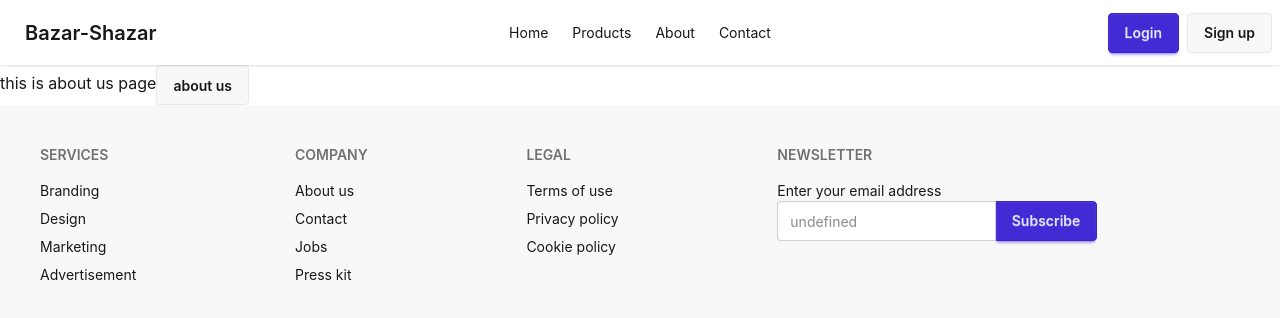
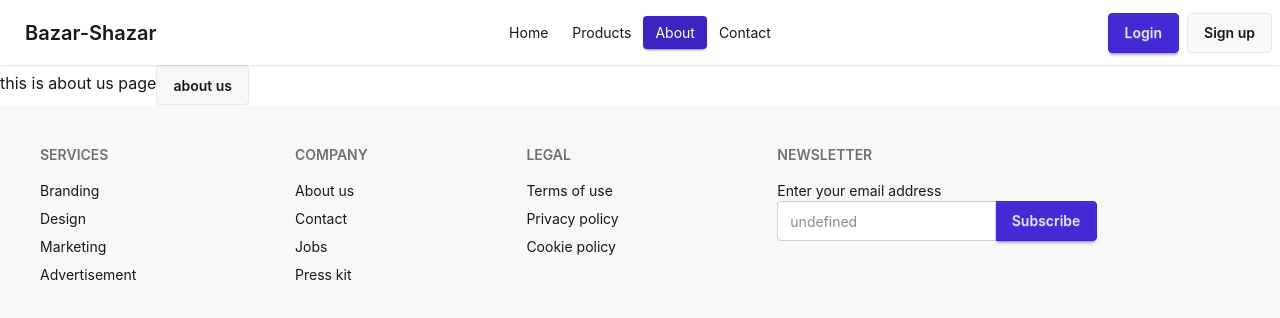
Before and after one commit to ARIJSAYEED/bazar-shazar-client, a React (Vite) app: page /about-us in a window 1280 px wide. Shown: the top 318 px of the page. Built offline with nearby package versions, Linux system fonts and the light colour scheme; no server answers.

Commit message:
small changes in css

```diff
--- a/src/components/reuseable-components/NavBar.jsx
+++ b/src/components/reuseable-components/NavBar.jsx
@@ -5,7 +5,7 @@ import {
   Show,
   useAuth,
 } from "@clerk/react";
-import { Link } from "react-router";
+import { Link, NavLink } from "react-router";
 
 const NavBar = () => {
   const { isSignedIn } = useAuth();
@@ -13,21 +13,21 @@ const NavBar = () => {
   const links = (
     <>
       <li>
-        <Link to="/">home</Link>
+        <NavLink to="/">home</NavLink>
       </li>
       <li>
-        <Link to="/products">products</Link>
+        <NavLink to="/products">products</NavLink>
       </li>
       {isSignedIn && (
         <li>
-          <Link to="/dashboard">dashboard</Link>
+          <NavLink to="/dashboard">dashboard</NavLink>
         </li>
       )}
       <li>
-        <Link to="/about-us">about</Link>
+        <NavLink to="/about-us">about</NavLink>
       </li>
       <li>
-        <Link to="/contact-us">contact</Link>
+        <NavLink to="/contact-us">contact</NavLink>
       </li>
     </>
   );
--- a/src/index.css
+++ b/src/index.css
@@ -1,2 +1,7 @@
 @import "tailwindcss";
 @plugin "daisyui";
+
+.active{
+    background: #3B25C1;
+    color: white;
+}
--- a/src/layouts/DashboardLayout.jsx
+++ b/src/layouts/DashboardLayout.jsx
@@ -1,4 +1,4 @@
-import { Link, Outlet } from "react-router";
+import { Link, NavLink, Outlet } from "react-router";
 import { MdCreateNewFolder, MdFeaturedPlayList } from "react-icons/md";
 
 const DashboardLayout = () => {
@@ -53,7 +53,7 @@ const DashboardLayout = () => {
           <ul className="menu w-full grow">
             {/* List item */}
             <li>
-              <Link
+              <NavLink
                 to={"/"}
                 className="is-drawer-close:tooltip is-drawer-close:tooltip-right"
                 data-tip="Homepage"
@@ -73,12 +73,12 @@ const DashboardLayout = () => {
                   <path d="M3 10a2 2 0 0 1 .709-1.528l7-5.999a2 2 0 0 1 2.582 0l7 5.999A2 2 0 0 1 21 10v9a2 2 0 0 1-2 2H5a2 2 0 0 1-2-2z"></path>
                 </svg>
                 <span className="is-drawer-close:hidden">Homepage</span>
-              </Link>
+              </NavLink>
             </li>
 
             {/* List item */}
             <li>
-              <Link
+              <NavLink
                 to={"/dashboard/create-product"}
                 className="is-drawer-close:tooltip is-drawer-close:tooltip-right"
                 data-tip="Create-Product"
@@ -86,11 +86,11 @@ const DashboardLayout = () => {
                 {/* create product icon */}
                 <MdCreateNewFolder></MdCreateNewFolder>
                 <span className="is-drawer-close:hidden">Create Product</span>
-              </Link>
+              </NavLink>
             </li>
             {/* List item */}
             <li>
-              <Link
+              <NavLink
                 to={"/dashboard/created-products"}
                 className="is-drawer-close:tooltip is-drawer-close:tooltip-right"
                 data-tip="Created-Products"
@@ -98,7 +98,7 @@ const DashboardLayout = () => {
                 {/* create product icon */}
                 <MdFeaturedPlayList></MdFeaturedPlayList>
                 <span className="is-drawer-close:hidden">Created Products</span>
-              </Link>
+              </NavLink>
             </li>
 
             {/* List item */}
```
